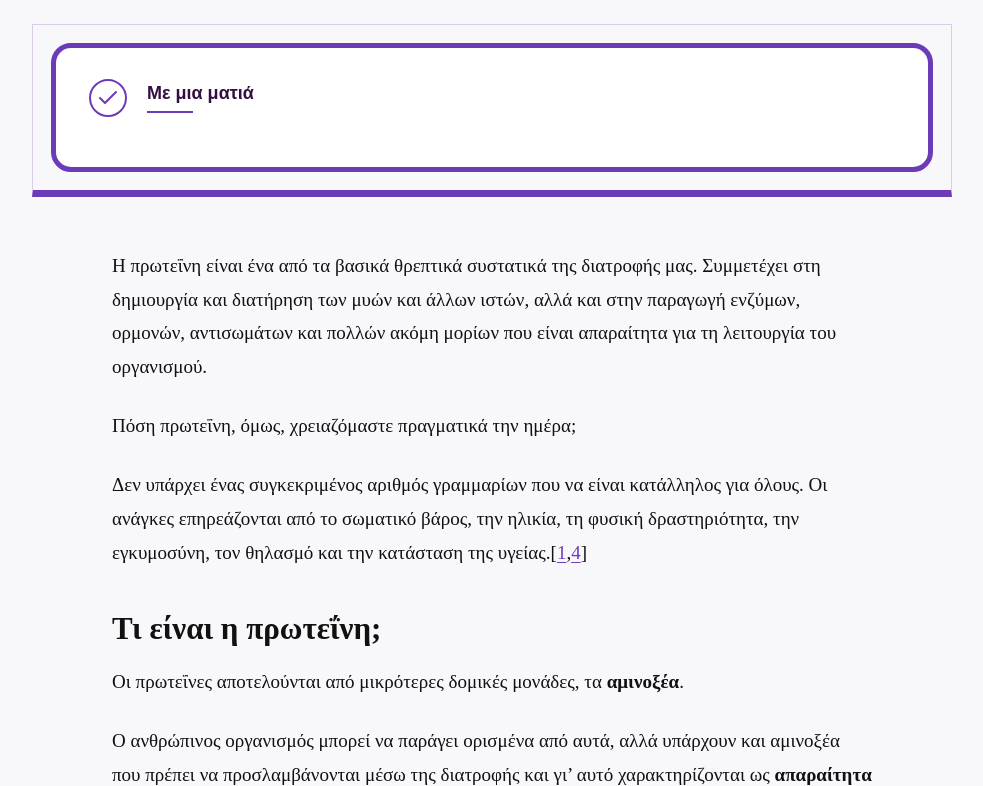
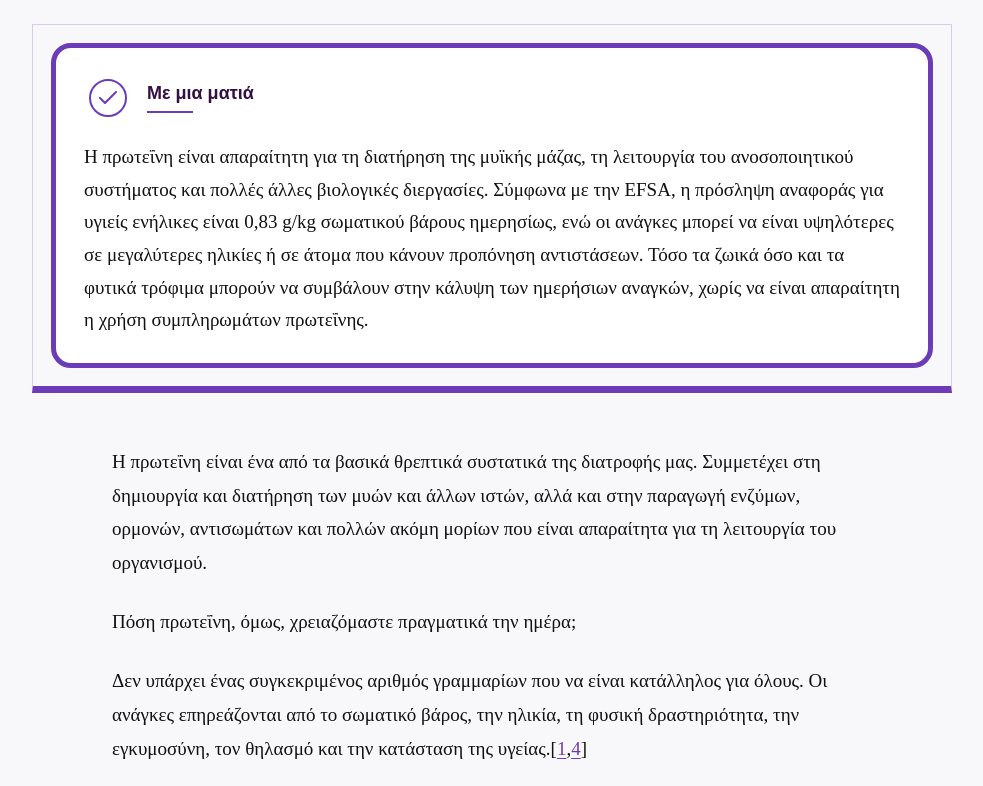
Before and after one commit to BiomedFacts/BiomedFacts, a Jekyll site: the page built from _posts/2026-09-18-prwteinh-posh-xreiazomaste-thn-hmera-kai-poies-einai-oi-kalyteres-phges.md, in a window 1280 px wide and 900 px high, scrolled down 1051 px, cut to the strip 114-900 px from the top of the window. Shown: the whole strip, without its empty margins (148-1131 px from the left). Built offline with Jekyll 4.4.1, drawn with Linux system fonts in a browser that asks for light colours.

Commit message:
Update _posts/2026-09-18-prwteinh-posh-xreiazomaste-thn-hmera-kai-poies-einai-oi-kalyteres-phges.md (via Pages CMS)

```diff
--- a/_posts/2026-09-18-prwteinh-posh-xreiazomaste-thn-hmera-kai-poies-einai-oi-kalyteres-phges.md
+++ b/_posts/2026-09-18-prwteinh-posh-xreiazomaste-thn-hmera-kai-poies-einai-oi-kalyteres-phges.md
@@ -13,6 +13,13 @@ seo_title: Πόση πρωτεΐνη χρειαζόμαστε την ημέρα;
 seo_description: Πόση πρωτεΐνη χρειαζόμαστε καθημερινά; Δείτε τις επίσημες
   συστάσεις, τι ισχύει για άσκηση και μεγαλύτερες ηλικίες και τις 15 καλές πηγές
   πρωτεΐνης.
+overview: Η πρωτεΐνη είναι απαραίτητη για τη διατήρηση της μυϊκής μάζας, τη
+  λειτουργία του ανοσοποιητικού συστήματος και πολλές άλλες βιολογικές
+  διεργασίες. Σύμφωνα με την EFSA, η πρόσληψη αναφοράς για υγιείς ενήλικες είναι
+  0,83 g/kg σωματικού βάρους ημερησίως, ενώ οι ανάγκες μπορεί να είναι
+  υψηλότερες σε μεγαλύτερες ηλικίες ή σε άτομα που κάνουν προπόνηση αντιστάσεων.
+  Τόσο τα ζωικά όσο και τα φυτικά τρόφιμα μπορούν να συμβάλουν στην κάλυψη των
+  ημερήσιων αναγκών, χωρίς να είναι απαραίτητη η χρήση συμπληρωμάτων πρωτεΐνης.
 ---
 Η πρωτεΐνη είναι ένα από τα βασικά θρεπτικά συστατικά της διατροφής μας. Συμμετέχει στη δημιουργία και διατήρηση των μυών και άλλων ιστών, αλλά και στην παραγωγή ενζύμων, ορμονών, αντισωμάτων και πολλών ακόμη μορίων που είναι απαραίτητα για τη λειτουργία του οργανισμού.
 
```
